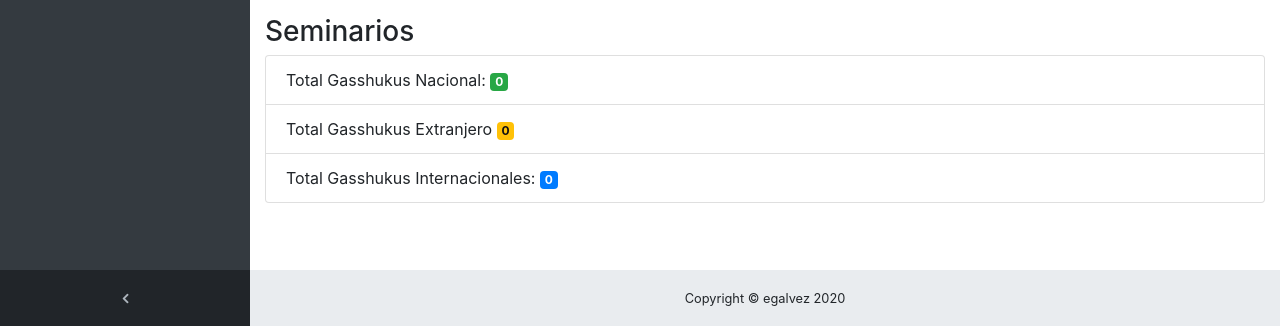
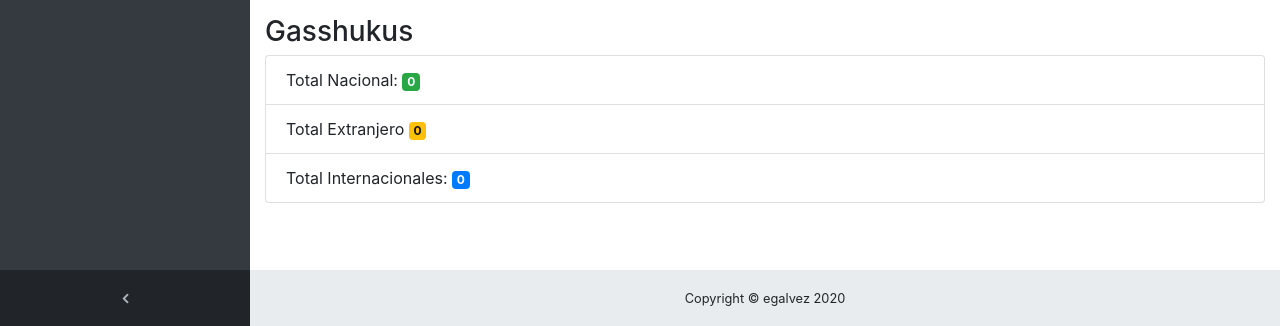
Before and after one commit to kikega/ogkke, a Django app: page / in a window 1280 px wide. Shown: the part 474-800 px from the top of the page. Run offline with Django 3.2, Linux system fonts and the light colour scheme; the visitor is signed in with stand-in values (Sample User, id 1); data that the repository does not hold is empty; some libraries are stand-ins or nearby versions.

Commit message:
Cambio de gasshuku y dojo en index

```diff
--- a/templates/index.html
+++ b/templates/index.html
@@ -106,11 +106,11 @@
     <div class="row">
       <div class="col">
         <!-- <span class="badge badge-primary">{{ cursos }}</span> -->
-        <h3>Seminarios</h3>
+        <h3>Gasshukus</h3>
         <ul class="list-group">
-          <li class="list-group-item">Total Gasshukus Nacional: <span class="badge badge-success">{{ nacional }}</span></li>
-          <li class="list-group-item">Total Gasshukus Extranjero <span class="badge badge-warning">{{ extranjero }}</span></li>
-          <li class="list-group-item">Total Gasshukus Internacionales: <span class="badge badge-primary">{{ int }}</span></li>
+          <li class="list-group-item">Total Nacional: <span class="badge badge-success">{{ nacional }}</span></li>
+          <li class="list-group-item">Total Extranjero <span class="badge badge-warning">{{ extranjero }}</span></li>
+          <li class="list-group-item">Total Internacionales: <span class="badge badge-primary">{{ int }}</span></li>
         </ul>
       </div>
     </div>
```
